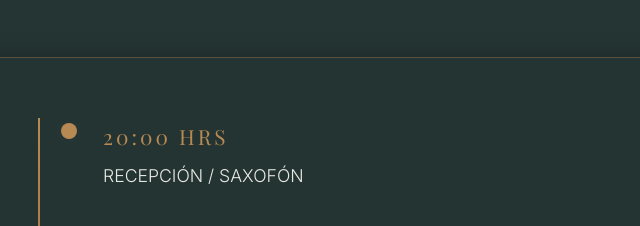
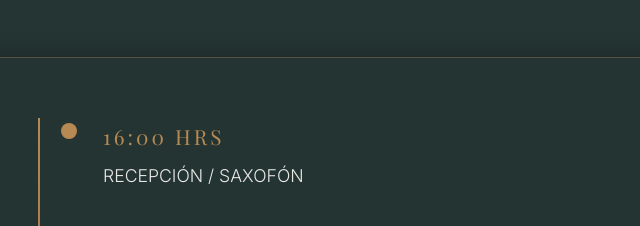
Before and after one commit to HOMERO-CHAVEZ-PRODUCTOR/FISIOTERAPIA-UAEM, a plain HTML site: page index.html in a window 1280 px wide. Shown: the part 1754-1980 px from the top of the page, 352-992 px from the left. Drawn offline with nearby package versions, Linux system fonts and the light colour scheme.

Commit message:
index.html

```diff
--- a/index.html
+++ b/index.html
@@ -498,7 +498,7 @@
                         <div class="time-item">
                             <div class="time-node"></div>
                             <div class="time-content">
-                                <span>20:00 HRS</span>
+                                <span>16:00 HRS</span>
                                 <p>Recepción / Saxofón</p>
                             </div>
                         </div>
```
